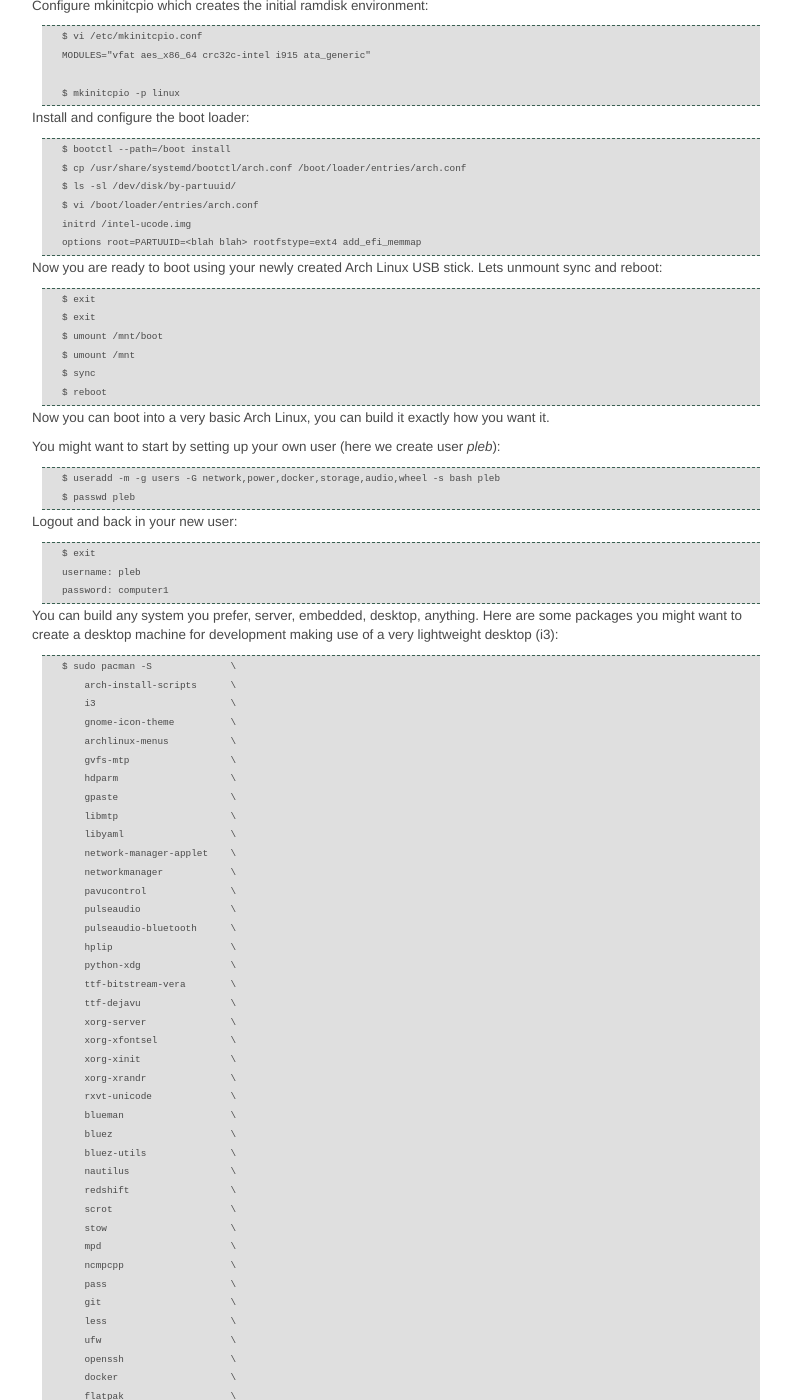
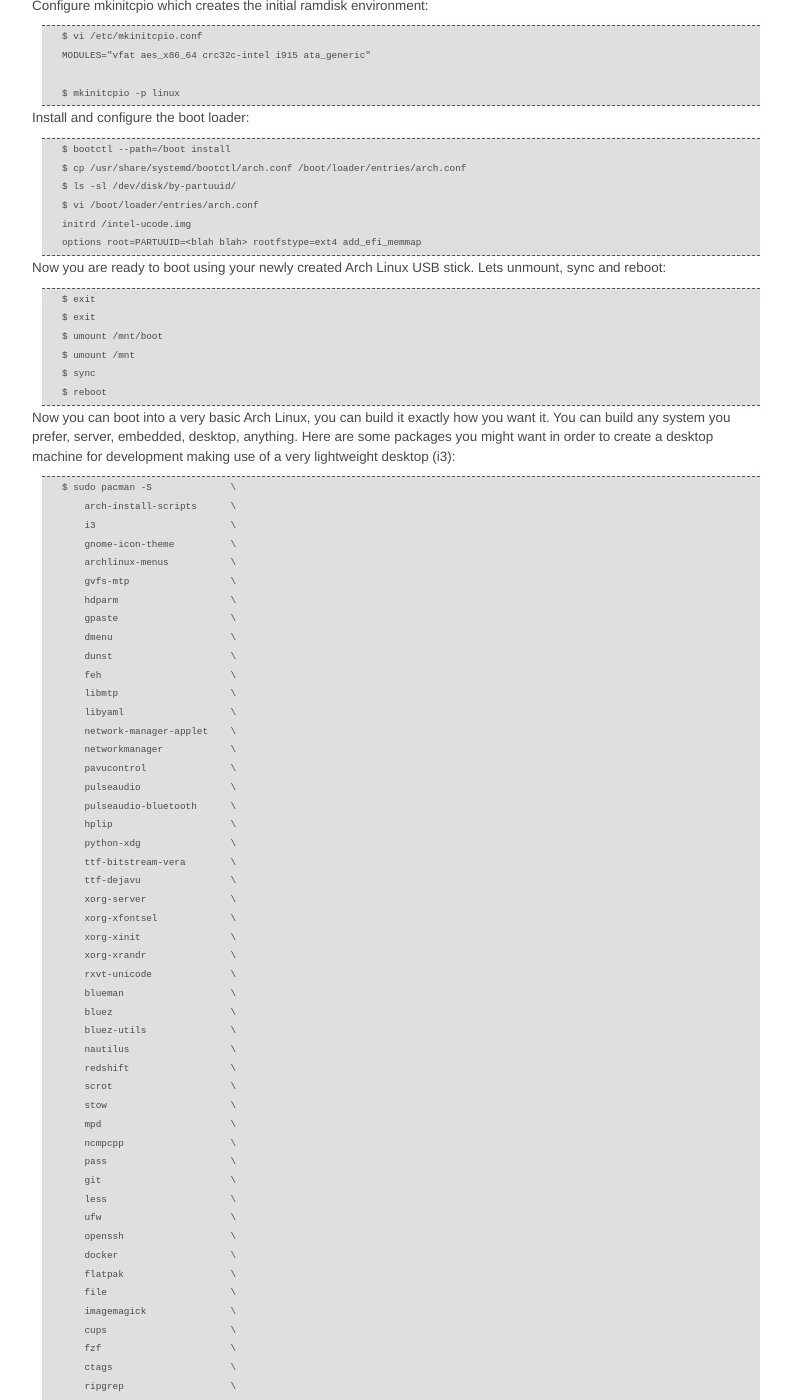
Before and after one commit to bugthing/bugthing.github.com, a Jekyll site: the page built from _posts/2018-04-17-arch-on-usb.markdown, in a window 1280 px wide and 1400 px high, scrolled down 1492 px. Shown: the whole window, without its empty margins (108-899 px from the left). Built offline with Jekyll 4.4.1, drawn with Linux system fonts in a browser that asks for light colours; some of the changed text lies outside the part shown.

Commit message:
tweak prev post

```diff
--- a/_posts/2018-04-17-arch-on-usb.markdown
+++ b/_posts/2018-04-17-arch-on-usb.markdown
@@ -111,7 +111,7 @@
     initrd /intel-ucode.img
     options root=PARTUUID=<blah blah> rootfstype=ext4 add_efi_memmap
 
-Now you are ready to boot using your newly created Arch Linux USB stick. Lets unmount
+Now you are ready to boot using your newly created Arch Linux USB stick. Lets unmount,
 sync and reboot:
 
     $ exit
@@ -122,20 +122,8 @@
     $ reboot
 
 Now you can boot into a very basic Arch Linux, you can build it exactly how you want it.
-
-You might want to start by setting up your own user (here we create user *pleb*):
-
-    $ useradd -m -g users -G network,power,docker,storage,audio,wheel -s bash pleb
-    $ passwd pleb
-
-Logout and back in your new user:
-
-    $ exit
-    username: pleb
-    password: computer1
-
 You can build any system you prefer, server, embedded, desktop, anything.
-Here are some packages you might want to create a desktop machine for development
+Here are some packages you might want in order to create a desktop machine for development
 making use of a very lightweight desktop (i3):
 
     $ sudo pacman -S              \
@@ -146,6 +134,9 @@
         gvfs-mtp                  \
         hdparm                    \
         gpaste                    \
+        dmenu                     \
+        dunst                     \
+        feh                       \
         libmtp                    \
         libyaml                   \
         network-manager-applet    \
```
Also changed, not shown: other parts of _posts/2018-04-17-arch-on-usb.markdown (+13 -5 lines).
